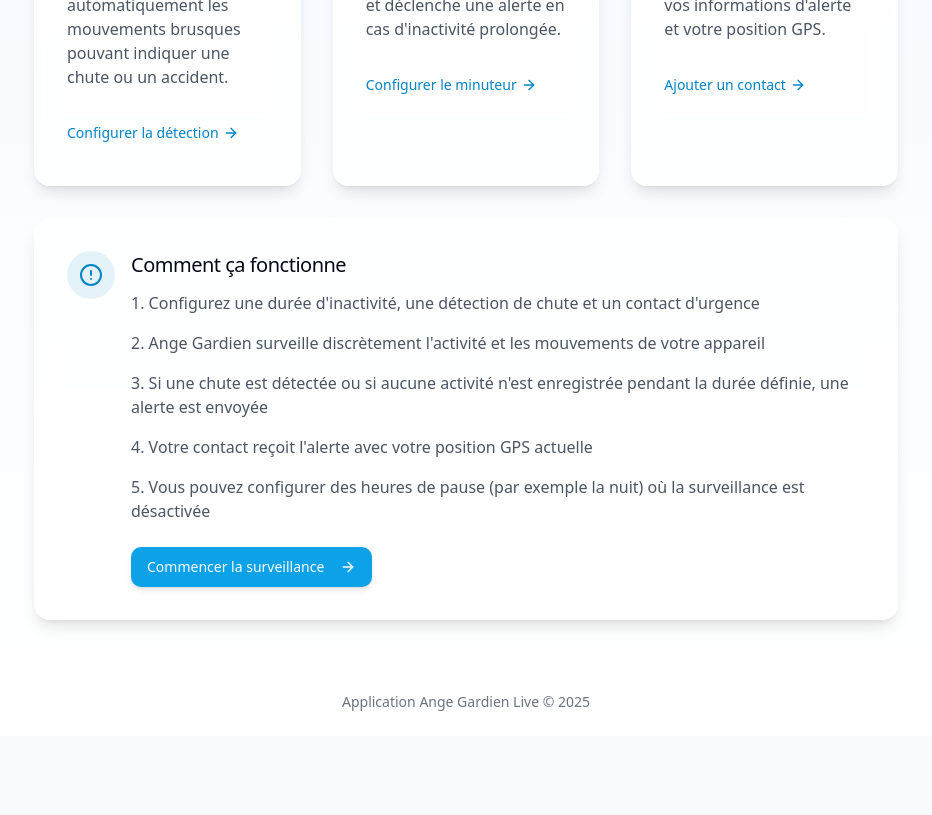
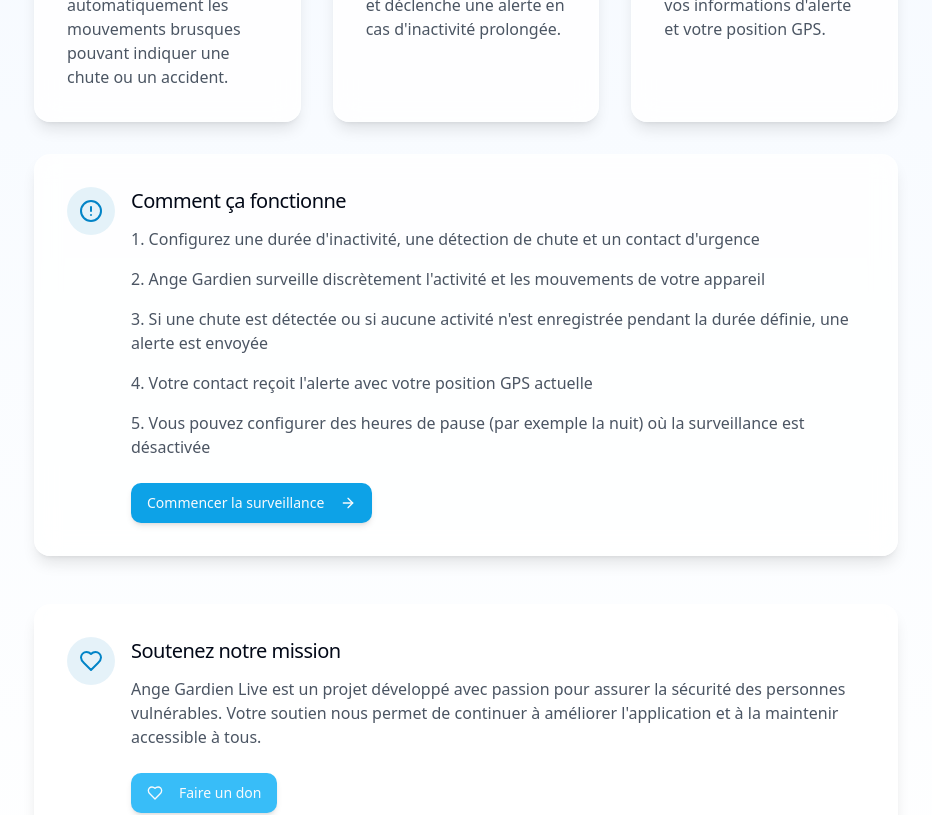
Before and after one commit to MangakuBZH/alerting-companion, a React (Vite) app: page / in a window 1280 px wide. Shown: the part 940-1755 px from the top of the page, without its empty margins (174-1106 px from the left). Before the commit the page ends 1676 px from the top, so only its background shows below. Built offline with nearby package versions, Linux system fonts and the light colour scheme.

Commit message:
Refactor index page and add donation button
- Removed redundant configuration links.
- Added a donation button to the index page.

```diff
--- a/src/pages/Index.tsx
+++ b/src/pages/Index.tsx
@@ -3,7 +3,7 @@ import React, { useEffect, useState } from 'react';
 import { Link } from 'react-router-dom';
 import { Button } from '@/components/ui/button';
 import Header from '@/components/Header';
-import { AlertCircle, ArrowRight, Timer, Phone, Shield, PersonStanding } from 'lucide-react';
+import { AlertCircle, ArrowRight, Timer, Phone, Shield, PersonStanding, Heart } from 'lucide-react';
 
 const Index = () => {
   const [loading, setLoading] = useState(true);
@@ -76,15 +76,9 @@ const Index = () => {
                 <PersonStanding className="h-6 w-6 text-guardian" />
               </div>
               <h3 className="text-xl font-medium mb-3">Détection de chute</h3>
-              <p className="text-gray-600 mb-6">
+              <p className="text-gray-600">
                 Grâce au gyroscope, l'application détecte automatiquement les mouvements brusques pouvant indiquer une chute ou un accident.
               </p>
-              <Link to="/configure">
-                <Button variant="link" className="text-guardian p-0 flex items-center gap-1 hover:gap-2 transition-all">
-                  <span>Configurer la détection</span>
-                  <ArrowRight className="h-4 w-4" />
-                </Button>
-              </Link>
             </div>
 
             <div className="glass-card p-8 animate-slide-up" style={{ animationDelay: '200ms' }}>
@@ -92,15 +86,9 @@ const Index = () => {
                 <Timer className="h-6 w-6 text-guardian" />
               </div>
               <h3 className="text-xl font-medium mb-3">Détection d'inactivité</h3>
-              <p className="text-gray-600 mb-6">
+              <p className="text-gray-600">
                 Ange Gardien surveille l'activité de votre appareil et déclenche une alerte en cas d'inactivité prolongée.
               </p>
-              <Link to="/configure">
-                <Button variant="link" className="text-guardian p-0 flex items-center gap-1 hover:gap-2 transition-all">
-                  <span>Configurer le minuteur</span>
-                  <ArrowRight className="h-4 w-4" />
-                </Button>
-              </Link>
             </div>
 
             <div className="glass-card p-8 animate-slide-up" style={{ animationDelay: '300ms' }}>
@@ -108,15 +96,9 @@ const Index = () => {
                 <Phone className="h-6 w-6 text-guardian" />
               </div>
               <h3 className="text-xl font-medium mb-3">Contact d'urgence</h3>
-              <p className="text-gray-600 mb-6">
+              <p className="text-gray-600">
                 Définissez un contact qui recevra automatiquement vos informations d'alerte et votre position GPS.
               </p>
-              <Link to="/configure">
-                <Button variant="link" className="text-guardian p-0 flex items-center gap-1 hover:gap-2 transition-all">
-                  <span>Ajouter un contact</span>
-                  <ArrowRight className="h-4 w-4" />
-                </Button>
-              </Link>
             </div>
 
             <div className="glass-card p-8 md:col-span-3 animate-slide-up" style={{ animationDelay: '400ms' }}>
@@ -143,6 +125,28 @@ const Index = () => {
               </div>
             </div>
           </div>
+
+          {/* Donation Section */}
+          <div className="glass-card p-8 animate-slide-up" style={{ animationDelay: '500ms' }}>
+            <div className="flex items-start gap-4">
+              <div className="h-12 w-12 bg-guardian/10 rounded-full flex-shrink-0 flex items-center justify-center">
+                <Heart className="h-6 w-6 text-guardian" />
+              </div>
+              <div>
+                <h3 className="text-xl font-medium mb-3">Soutenez notre mission</h3>
+                <p className="text-gray-600 mb-6">
+                  Ange Gardien Live est un projet développé avec passion pour assurer la sécurité des personnes vulnérables.
+                  Votre soutien nous permet de continuer à améliorer l'application et à la maintenir accessible à tous.
+                </p>
+                <a href="https://donate.angegardien.live" target="_blank" rel="noopener noreferrer">
+                  <Button className="glass-button bg-guardian-light hover:bg-guardian">
+                    <Heart className="h-4 w-4 mr-2" />
+                    <span>Faire un don</span>
+                  </Button>
+                </a>
+              </div>
+            </div>
+          </div>
         </div>
       </main>
 
```
